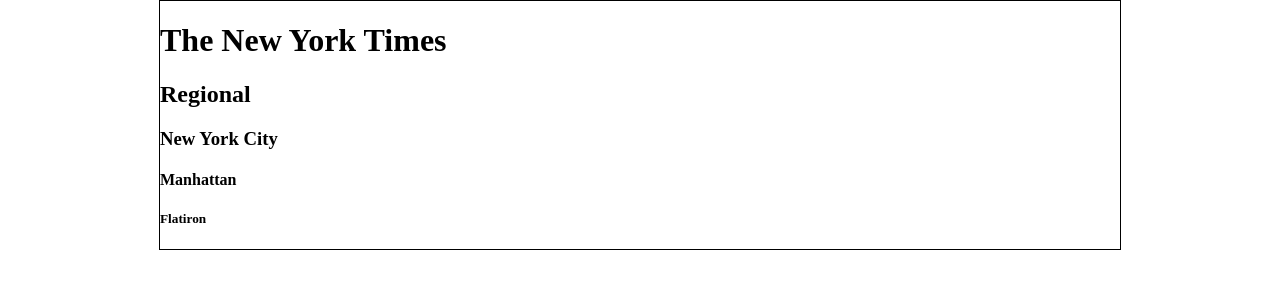
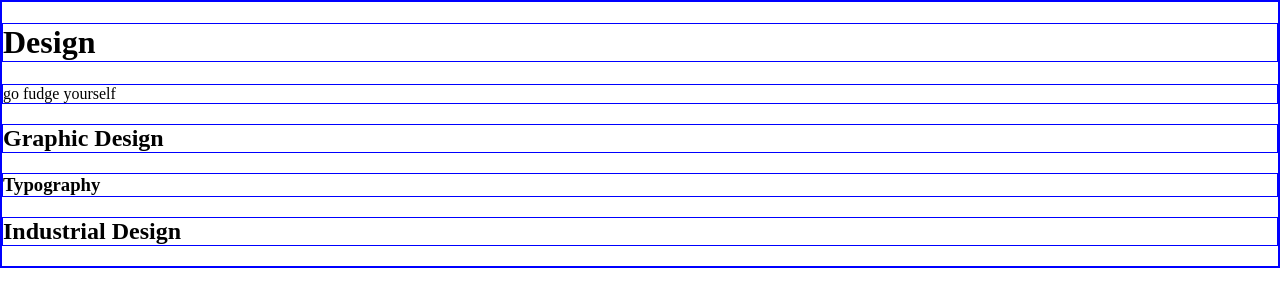
Before and after one commit to ericlavin/first-html-project, a plain HTML site: page index.html in a window 1280 px wide. Drawn offline with Linux system fonts and the light colour scheme.

Commit message:
new design

```diff
--- a/css/style.css
+++ b/css/style.css
@@ -1,8 +1,7 @@
+* {
+   border: 1px solid blue;
+}
+
 body {
-   border: 1px solid black;
    margin: auto;
-   width: 960px;
 }
-p {
-   font-size: 2em;
-}
--- a/index.html
+++ b/index.html
@@ -2,14 +2,14 @@
 <html lang="en">
    <head>
       <meta charset="utf-8">
-      <title>New York Times</title>
+      <title>Design</title>
       <link rel="stylesheet" href="css/style.css">
    </head>
    <body>
-      <h1>The New York Times</h1>
-      <h2>Regional</h2>
-      <h3>New York City</h3>
-      <h4>Manhattan</h4>
-      <h5>Flatiron</h5>
+      <h1>Design</h1>
+      <p>go fudge yourself</p>
+      <h2>Graphic Design</h2>
+      <h3>Typography</h3>
+      <h2>Industrial Design</h2>
    </body>
 </html>
```
